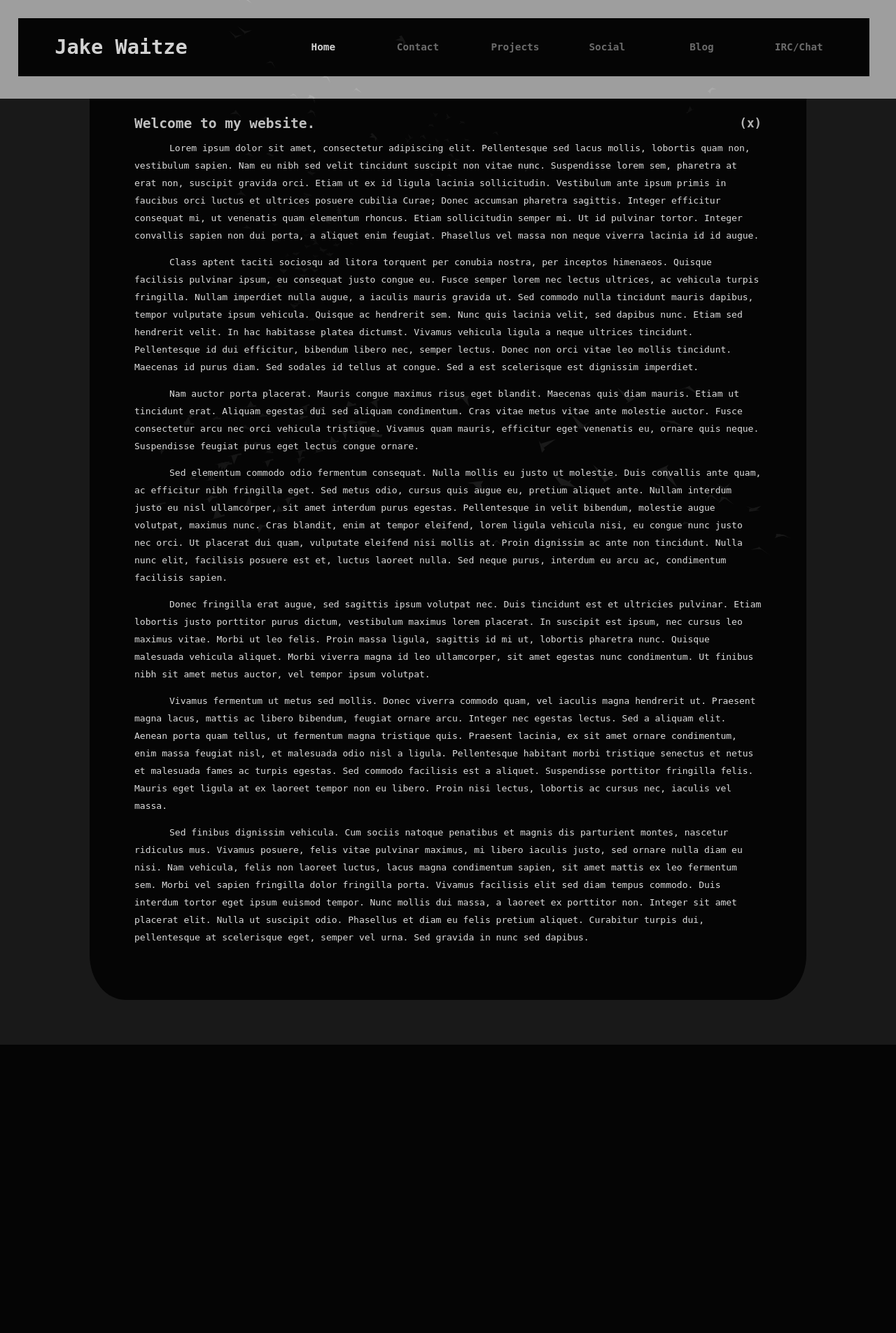
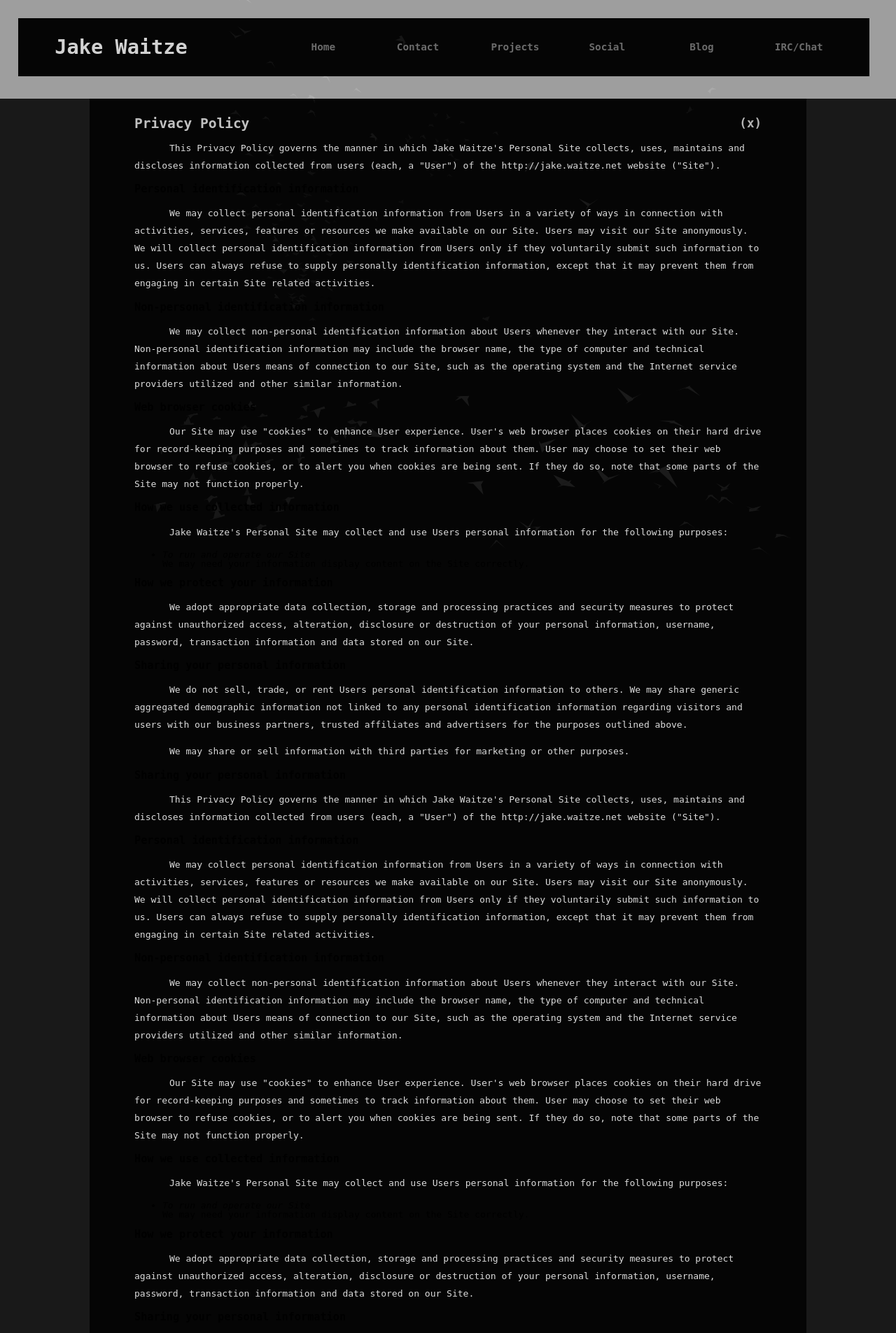
Before and after one commit to jwaitze/jake-personal-website, a PHP site: page /privacy-policy/index.html in a window 1280 px wide. Shown: the top 1905 px of the page at 70% size. Before the commit the page ends 1493 px from the top, so only its background shows below. Run offline with PHP 8.4, Linux system fonts and the light colour scheme; some libraries are stand-ins or nearby versions.

Commit message:
Added live IRC chat, added privacy poliies. Probably should automate the similar text in each file

```diff
--- a/css/main.css
+++ b/css/main.css
@@ -34,13 +34,46 @@ a {
 	text-decoration: none;
 }
 
+/* next five rules apply to the footer */
+html, body {
+	height: 100%;
+}
+
+.nonFooterContent {
+	min-height: 100%;
+	margin-bottom: -25px;
+}
+
+.nonFooterContent:after {
+	content: "";
+	display: block;
+}
+
+.mainFooter, .nonFooterContent:after {
+	height: 25px;
+}
+
+.mainFooter, #mainHeader {
+	background: #C0C0C0;
+	opacity: 0.80;
+    filter: alpha(opacity=80); /* For IE8 and earlier */
+}
+
+.mainFooter span {
+	float: right;
+	margin-right: 10%;
+	margin-top: 6px;
+}
+
+.mainFooter a {
+	color: black;
+	text-decoration: underline;
+}
+
 #mainHeader {
 	position: relative;
 	width: 100%;
 	padding-top: 11%;
-	background-color: #C0C0C0; /* light gray */
-	opacity: 0.80;
-    filter: alpha(opacity=80); /* For IE8 and earlier */
 }
 
 /* lays partially on top of light-gray rectangle header */
--- a/index.html
+++ b/index.html
@@ -14,6 +14,7 @@
 		<script src="js/Boid.js"></script>
 	</head>
 	<body>
+		<div class="nonFooterContent">
 			<div id="mainHeader">
 				<div id="mainMenu">
 					<ul>
@@ -84,7 +85,8 @@
 				<p>Vivamus fermentum ut metus sed mollis. Donec viverra commodo quam, vel iaculis magna hendrerit ut. Praesent magna lacus, mattis ac libero bibendum, feugiat ornare arcu. Integer nec egestas lectus. Sed a aliquam elit. Aenean porta quam tellus, ut fermentum magna tristique quis. Praesent lacinia, ex sit amet ornare condimentum, enim massa feugiat nisl, et malesuada odio nisl a ligula. Pellentesque habitant morbi tristique senectus et netus et malesuada fames ac turpis egestas. Sed commodo facilisis est a aliquet. Suspendisse porttitor fringilla felis. Mauris eget ligula at ex laoreet tempor non eu libero. Proin nisi lectus, lobortis ac cursus nec, iaculis vel massa.</p>
 				<p>Sed finibus dignissim vehicula. Cum sociis natoque penatibus et magnis dis parturient montes, nascetur ridiculus mus. Vivamus posuere, felis vitae pulvinar maximus, mi libero iaculis justo, sed ornare nulla diam eu nisi. Nam vehicula, felis non laoreet luctus, lacus magna condimentum sapien, sit amet mattis ex leo fermentum sem. Morbi vel sapien fringilla dolor fringilla porta. Vivamus facilisis elit sed diam tempus commodo. Duis interdum tortor eget ipsum euismod tempor. Nunc mollis dui massa, a laoreet ex porttitor non. Integer sit amet placerat elit. Nulla ut suscipit odio. Phasellus et diam eu felis pretium aliquet. Curabitur turpis dui, pellentesque at scelerisque eget, semper vel urna. Sed gravida in nunc sed dapibus.</p>
 			</div>
-		<div id="mainFooter"></div>
+		</div>
+		<div class="mainFooter"><span>2016 | <a href="/privacy-policy">Privacy Policy</a></span></div>
 		<script src="js/main.js"></script>
 	</body>
 </html>
--- /dev/null
+++ b/privacy-policy/index.html
@@ -0,0 +1,135 @@
+<!DOCTYPE html>
+<html lang="en">
+    <head>
+        <title>Jake Waitze</title>
+        <meta charset="utf-8">
+        <link rel="shortcut icon" href="../img/favicon.ico" type="image/x-icon">
+        <meta name="viewport" content="width=device-width, user-scalable=no, minimum-scale=1.0, maximum-scale=1.0">
+        <link rel="stylesheet" href="https://maxcdn.bootstrapcdn.com/font-awesome/4.6.3/css/font-awesome.min.css">
+        <link rel="stylesheet" href="../css/main.css">
+        <script src="../js/three.min.js"></script>
+        <script src="../js/Projector.js"></script>
+        <script src="../js/CanvasRenderer.js"></script>
+        <script src="../js/Bird.js"></script>
+        <script src="../js/Boid.js"></script>
+    </head>
+    <body>
+        <div class="nonFooterContent">
+            <div id="mainHeader">
+                <div id="mainMenu">
+                    <ul>
+                        <li id="headerListItem"><a href="../"><h1>Jake Waitze</h1></a></li>
+                        <li><a href="../">Home</a></li>
+                        <li>
+                            <div class="dropdown">
+                                <span id="menuDropdownTab">Contact</span>
+                                <div class="dropdown-content">
+                                    <p id="hiddenPhone"><i class="fa fa-phone" aria-hidden="true"></i></p>
+                                    <p id="hiddenEmail"><i class="fa fa-envelope" aria-hidden="true"></i></p>
+                                    <hr class="fadingStyle">
+                                    <a href="../resume" target="_blank">
+                                        <span><i class="fa fa-file-text" aria-hidden="true"></i> Résumé</span>
+                                    </a>
+                                </div>
+                            </div>
+                        </li>
+                        <li>
+                            <div class="dropdown">
+                                <span id="menuDropdownTab">Projects</span>
+                                <div class="dropdown-content">
+                                    <a href="http://traject.io/" target="_blank">
+                                        <span>
+                                            <i class="fa fa-circle" aria-hidden="true"></i> Traject.io
+                                        </span>
+                                    </a>
+                                    <hr class="fadingStyle">
+                                    <a href="http://southburyfoodbank.org" target="_blank"><span><i class="fa fa-heart" aria-hidden="true"></i> SBY Food Bank</span></a>
+                                </div>
+                            </div>
+                        </li>
+                        <li>
+                            <div class="dropdown">
+                                <span id="menuDropdownTab">Social</span>
+                                <div class="dropdown-content">
+                                    <a href="https://www.linkedin.com/in/jake-waitze-2a2416119" target="_blank">
+                                        <span><i class="fa fa-linkedin" aria-hidden="true"></i> LinkedIn</span>
+                                    </a>
+                                    <hr class="fadingStyle">
+                                    <a href="https://www.github.com/jwaitze" target="_blank"><span>
+                                        <i class="fa fa-github" aria-hidden="true"></i> GitHub</span>
+                                    </a>
+                                    <hr class="fadingStyle">
+                                    <a href="https://twitter.com/jwaitze" target="_blank">
+                                        <span><i class="fa fa-twitter" aria-hidden="true"></i> Twitter</span>
+                                    </a>
+                                    <hr class="fadingStyle">
+                                    <a href="https://online-go.com/user/view/341057" target="_blank">
+                                        <span><i id="goIcon" class="fa fa-adjust" aria-hidden="true"></i> Go</span>
+                                    </a>
+                                </div>
+                            </div>
+                        </li>
+                        <li><a href="../blog">Blog</a></li>
+                        <li><a href="../chat">IRC/Chat</a></li>
+                    </ul>
+                </div>
+                <div class="clearfix"></div>
+            </div>
+            <div id="mainBody">
+                <h2>Privacy Policy <a id="closeBody" href="#">(x)</a></h2>
+                <p>This Privacy Policy governs the manner in which Jake Waitze&#039;s Personal Site collects, uses, maintains and discloses information collected from users (each, a "User") of the http://jake.waitze.net website ("Site").</p>
+                <h3>Personal identification information</h3>
+                <p>We may collect personal identification information from Users in a variety of ways in connection with activities, services, features or resources we make available on our Site. Users may visit our Site anonymously. We will collect personal identification information from Users only if they voluntarily submit such information to us. Users can always refuse to supply personally identification information, except that it may prevent them from engaging in certain Site related activities.</p>
+                <h3>Non-personal identification information</h3>
+                <p>We may collect non-personal identification information about Users whenever they interact with our Site. Non-personal identification information may include the browser name, the type of computer and technical information about Users means of connection to our Site, such as the operating system and the Internet service providers utilized and other similar information.</p>
+                <h3>Web browser cookies</h3>
+                <p>Our Site may use "cookies" to enhance User experience. User's web browser places cookies on their hard drive for record-keeping purposes and sometimes to track information about them. User may choose to set their web browser to refuse cookies, or to alert you when cookies are being sent. If they do so, note that some parts of the Site may not function properly.</p>
+                <h3>How we use collected information</h3>
+                <p>Jake Waitze&#039;s Personal Site may collect and use Users personal information for the following purposes:</p>
+                <ul>
+                  <li>
+                    <i>To run and operate our Site</i><br/>
+                    We may need your information display content on the Site correctly.
+                  </li>
+                </ul>
+                <h3>How we protect your information</h3>
+                <p>We adopt appropriate data collection, storage and processing practices and security measures to protect against unauthorized access, alteration, disclosure or destruction of your personal information, username, password, transaction information and data stored on our Site.</p>
+                <h3>Sharing your personal information</h3>
+                <p>We do not sell, trade, or rent Users personal identification information to others. We may share generic aggregated demographic information not linked to any personal identification information regarding visitors and users with our business partners, trusted affiliates and advertisers for the purposes outlined above. </p>
+                <p>We may share or sell information with third parties for marketing or other purposes.</p>
+                <h3>Sharing your personal information</h3>
+                <p>This Privacy Policy governs the manner in which Jake Waitze&#039;s Personal Site collects, uses, maintains and discloses information collected from users (each, a "User") of the http://jake.waitze.net website ("Site").</p>
+                <h3>Personal identification information</h3>
+                <p>We may collect personal identification information from Users in a variety of ways in connection with activities, services, features or resources we make available on our Site. Users may visit our Site anonymously. We will collect personal identification information from Users only if they voluntarily submit such information to us. Users can always refuse to supply personally identification information, except that it may prevent them from engaging in certain Site related activities.</p>
+                <h3>Non-personal identification information</h3>
+                <p>We may collect non-personal identification information about Users whenever they interact with our Site. Non-personal identification information may include the browser name, the type of computer and technical information about Users means of connection to our Site, such as the operating system and the Internet service providers utilized and other similar information.</p>
+                <h3>Web browser cookies</h3>
+                <p>Our Site may use "cookies" to enhance User experience. User's web browser places cookies on their hard drive for record-keeping purposes and sometimes to track information about them. User may choose to set their web browser to refuse cookies, or to alert you when cookies are being sent. If they do so, note that some parts of the Site may not function properly.</p>
+                <h3>How we use collected information</h3>
+                <p>Jake Waitze&#039;s Personal Site may collect and use Users personal information for the following purposes:</p>
+                <ul>
+                  <li>
+                    <i>To run and operate our Site</i><br/>
+                    We may need your information display content on the Site correctly.
+                  </li>
+                </ul>
+                <h3>How we protect your information</h3>
+                <p>We adopt appropriate data collection, storage and processing practices and security measures to protect against unauthorized access, alteration, disclosure or destruction of your personal information, username, password, transaction information and data stored on our Site.</p>
+                <h3>Sharing your personal information</h3>
+                <p>We do not sell, trade, or rent Users personal identification information to others. We may share generic aggregated demographic information not linked to any personal identification information regarding visitors and users with our business partners, trusted affiliates and advertisers for the purposes outlined above. </p>
+                <p>We may share or sell information with third parties for marketing or other purposes.</p>
+                <h3>Third party websites</h3>
+                <p>Users may find advertising or other content on our Site that link to the sites and services of our partners, suppliers, advertisers, sponsors, licensors and other third parties. We do not control the content or links that appear on these sites and are not responsible for the practices employed by websites linked to or from our Site. In addition, these sites or services, including their content and links, may be constantly changing. These sites and services may have their own privacy policies and customer service policies. Browsing and interaction on any other website, including websites which have a link to our Site, is subject to that website's own terms and policies.</p>
+                <h3>Changes to this privacy policy</h3>
+                <p>Jake Waitze&#039;s Personal Site has the discretion to update this privacy policy at any time. When we do, we will post a notification on the main page of our Site. We encourage Users to frequently check this page for any changes to stay informed about how we are helping to protect the personal information we collect. You acknowledge and agree that it is your responsibility to review this privacy policy periodically and become aware of modifications.</p>
+                <h3>Your acceptance of these terms</h3>
+                <p>By using this Site, you signify your acceptance of this policy. If you do not agree to this policy, please do not use our Site. Your continued use of the Site following the posting of changes to this policy will be deemed your acceptance of those changes.</p>
+                <h3>Contacting us</h3>
+                <p>If you have any questions about this Privacy Policy, the practices of this site, or your dealings with this site, please contact us.</p>
+                <p>This document was last updated on July 03, 2016</p>
+            </div>
+        </div>
+        <div class="mainFooter"><span>2016 | <a href="./privacy-policy.html">Privacy Policy</a></span></div>
+        <script src="../js/main.js"></script>
+    </body>
+</html>
```
Also changed, not shown: chat/index.html (+6 -4 lines), chat/privacy-policy.html (added, +95 -0 lines). Lines whose indentation alone changed are shown as unchanged.
